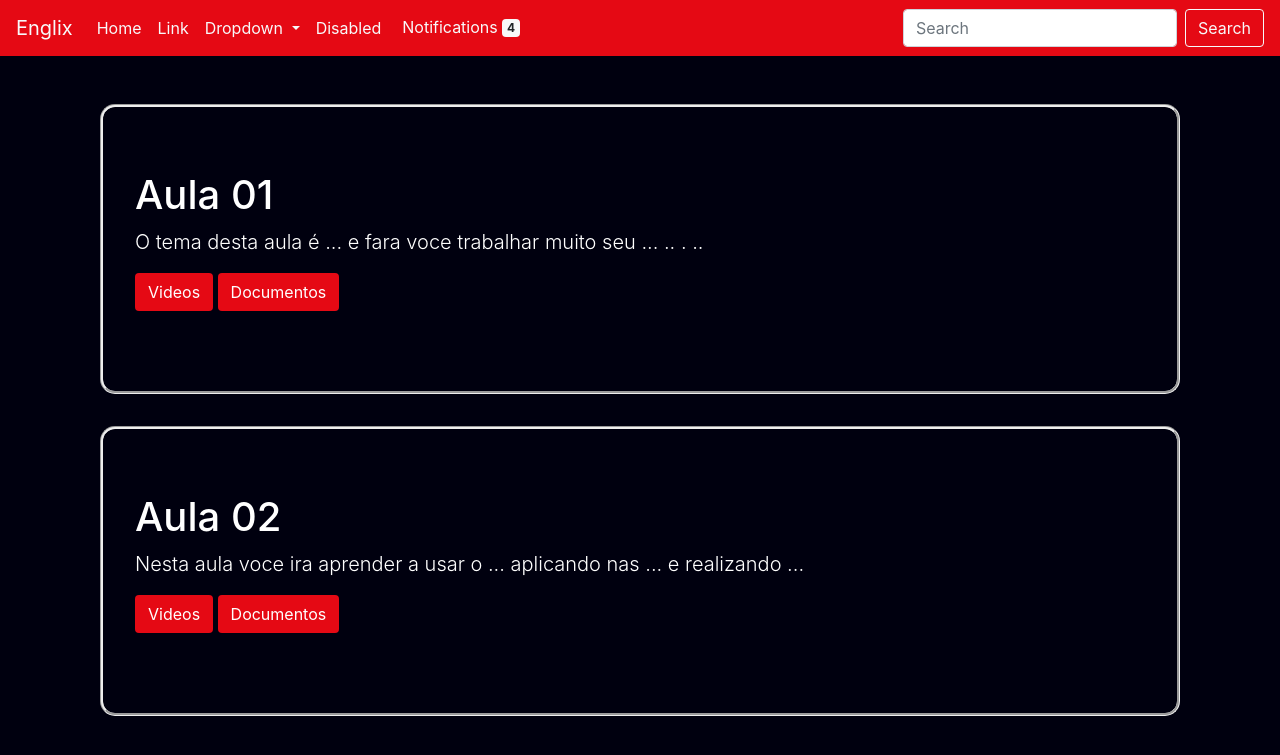
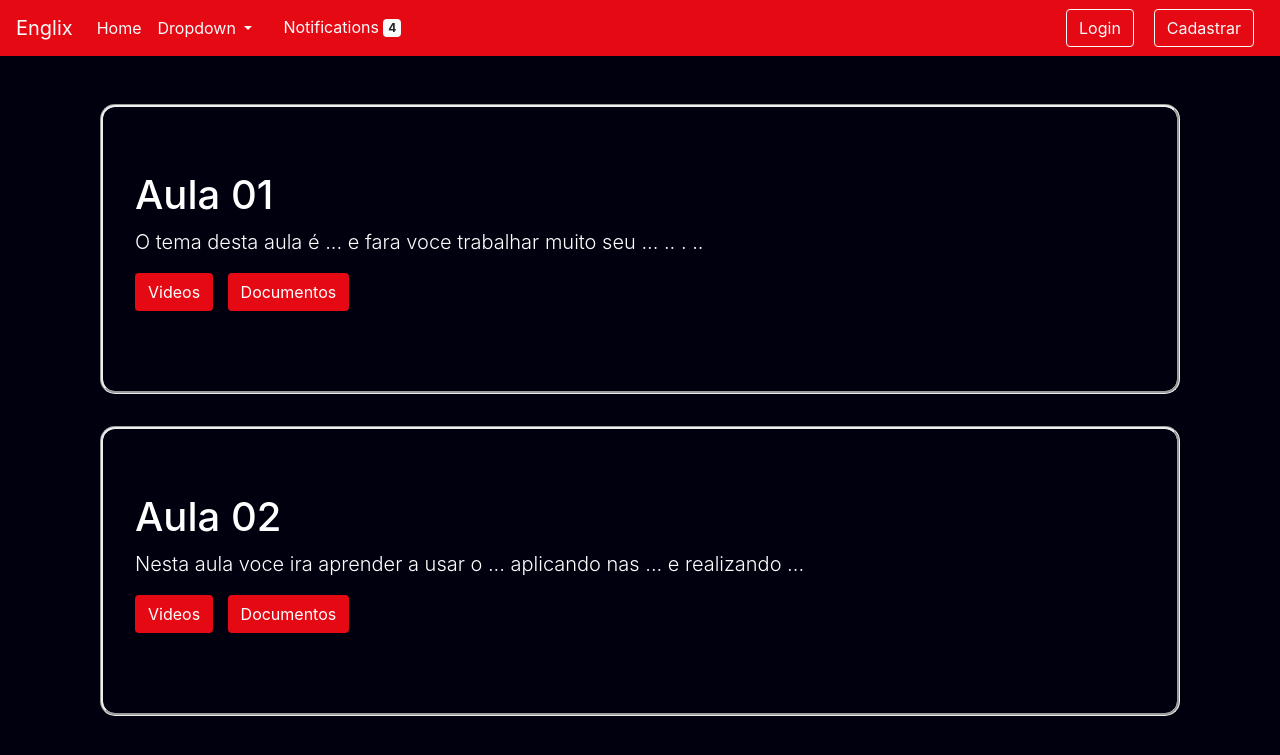
Before and after one commit to AlanRicardoS/Englix, a Flask app: template englix/templates/Index.html in a window 1280 px wide. Shown: the top 755 px of the page. Run offline with Flask 2, Linux system fonts and the light colour scheme; the template is opened without the code that fills it, so the values that code supplies are empty; some libraries are stand-ins or nearby versions.

Commit message:
Alteração no botão da nav

```diff
--- a/englix/static/index.css
+++ b/englix/static/index.css
@@ -30,3 +30,6 @@
     border-color: white;
     border: groove;
   }
+button{
+  margin: 0 10px;
+}
--- a/englix/templates/Index.html
+++ b/englix/templates/Index.html
@@ -29,9 +29,7 @@
             <li class="nav-item active">
               <a class="nav-link text-light" href="#">Home <span class="sr-only">(current)</span></a>
             </li>
-            <li class="nav-item">
-              <a class="nav-link text-light" href="#">Link</a>
-            </li>
+
             <li class="nav-item dropdown">
               <a class="nav-link text-light dropdown-toggle" href="#" id="navbarDropdown" role="button" data-toggle="dropdown" aria-haspopup="true" aria-expanded="false">
                 Dropdown
@@ -43,19 +41,20 @@
                 <a class="dropdown-item text-light" href="#">Something else here</a>
               </div>
             </li>
-            <li class="nav-item">
-              <a class="nav-link text-light disabled" href="#" tabindex="-1" aria-disabled="true">Disabled</a>
-            </li>
+
+
             <li class="nav-item">
                 <button type="button" class="btn text-light">
                     Notifications <span class="badge badge-light">4</span>
                   </button>
             </li>
+
           </ul>
 
+
           <form class="form-inline my-2 my-lg-0">
-            <input class="form-control mr-sm-2" type="search" placeholder="Search" aria-label="Search">
-            <button class="btn btn-outline-light my-2 my-sm-0" type="submit">Search</button>
+            <button class="btn btn-outline-light my-2 my-sm-0" type="submit">Login</button>
+            <button class="btn btn-outline-light my-2 my-sm-0" type="submit">Cadastrar</button>
           </form>
         </div>
       </nav>
```
